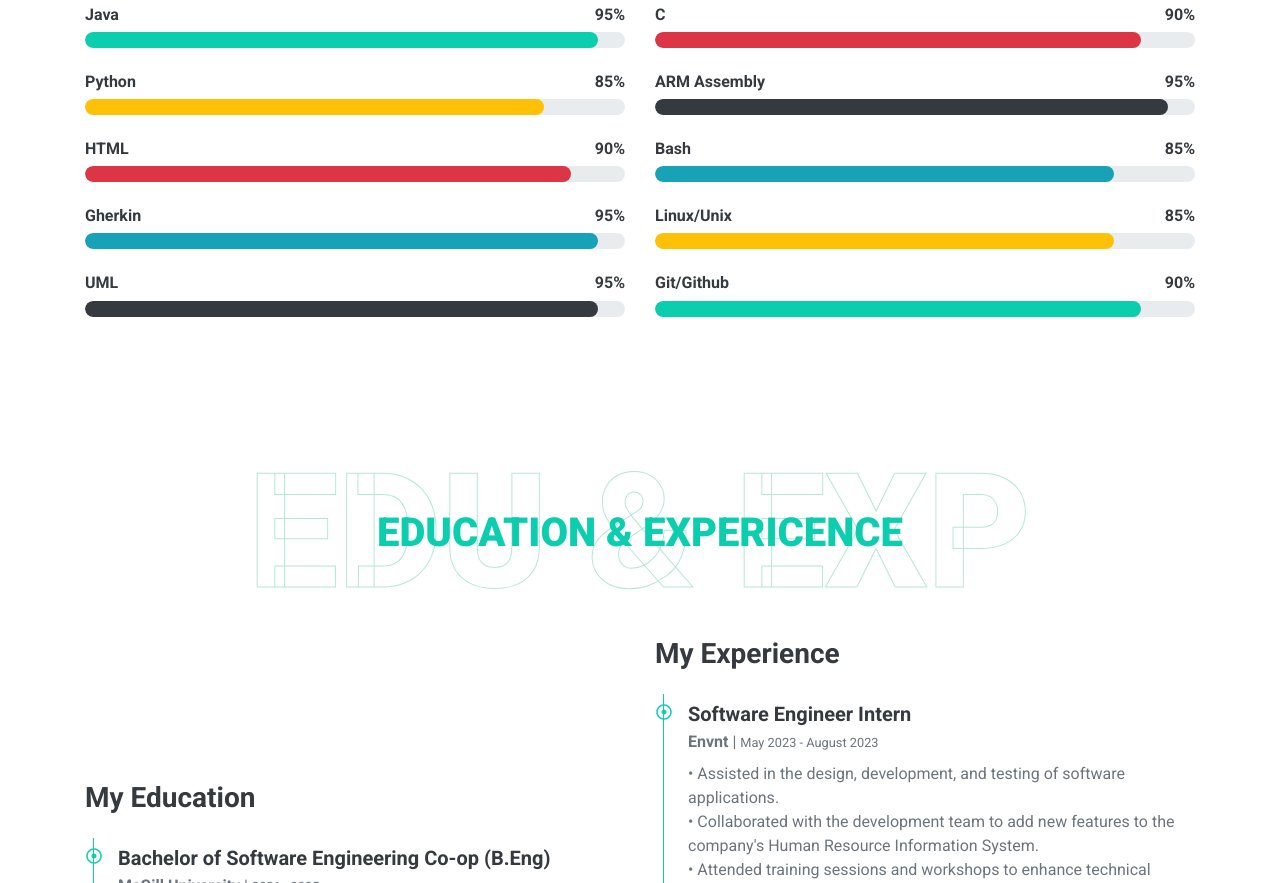
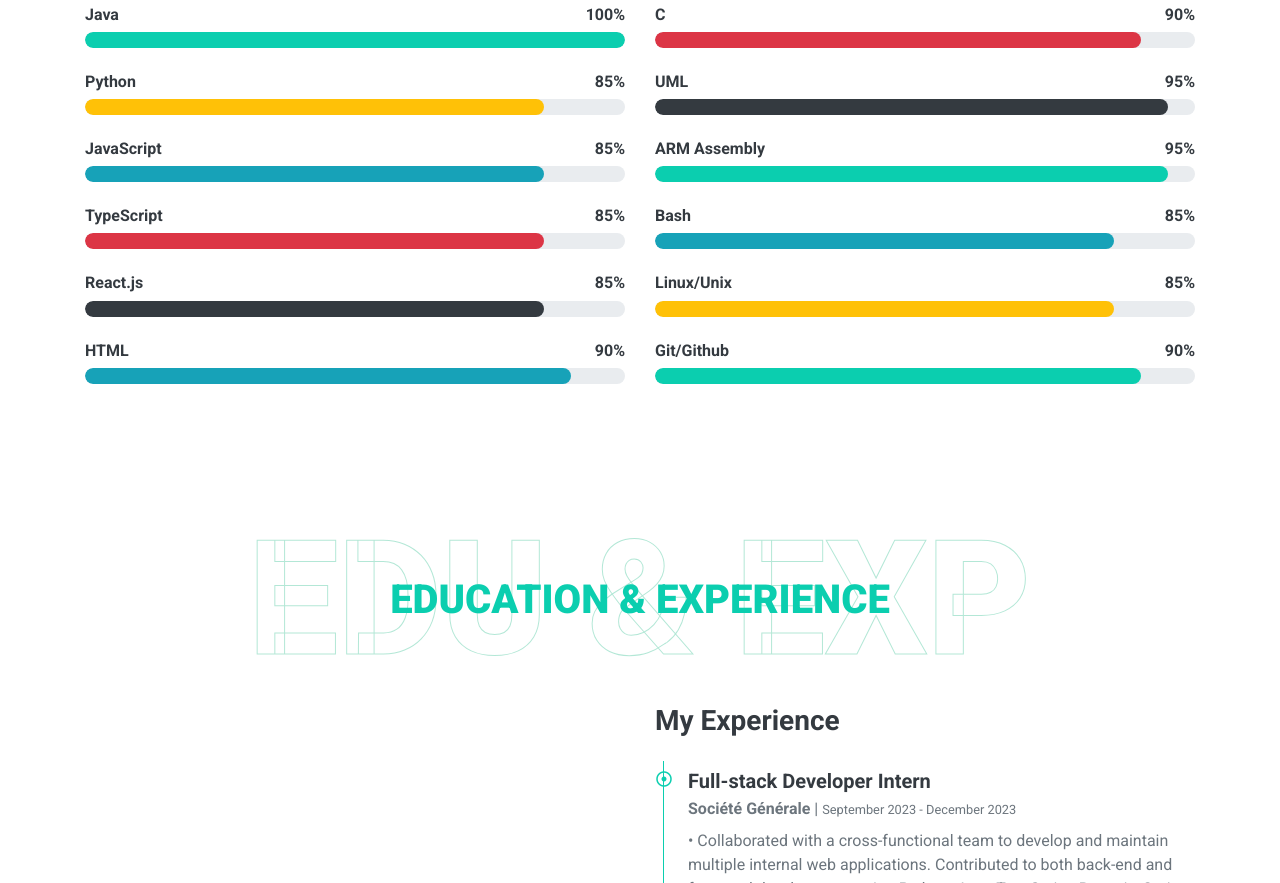
Before and after one commit to mohdels/mohdels.github.io, a plain HTML site: page index.html in a window 1280 px wide. Shown: the part 1917-2800 px from the top of the page. Drawn offline with nearby package versions, Linux system fonts and the light colour scheme.

Commit message:
Recent Updates to experience, skills, and CV

```diff
--- a/index.html
+++ b/index.html
@@ -90,7 +90,7 @@
                     <h3 class="mb-4">Software Engineering Student @ McGill University</h3>
                     <p>Are you ready to unlock the power of technology? I'm thrilled to introduce myself as a dynamic third-year Software Engineering student at McGill University. With a passion for innovation, I bring a diverse skill set that combines technical expertise with invaluable teamwork capabilities.
                     <br><br>
-                        In my journey, I have mastered a multitude of programming languages, including Java, Python, C, Javascript, HTML, and Bash. But it doesn't stop there! I have also delved into the realms of Git/Github, Unix/Linux, UML, PostgreSQL, and more. These tools have become second nature to me through immersive internships and engaging personal and university projects.
+                        In my journey, I have mastered a multitude of programming languages and tools, including Java, Python, C, Javascript, TypeScript, React.js, HTML, and Bash. But it doesn't stop there! I have also delved into the realms of Git/Github, Unix/Linux, UML, PostgreSQL, and more. These languages tools have become second nature to me through immersive internships and engaging personal and university projects.
                     <br><br>
                         Beyond my technical prowess, I thrive in collaborative environments. As a part-time ESL tutor, a dedicated Customer Experience Associate, and Vice-President of my college's student association, I have honed essential soft skills such as effective communication, inspirational leadership, and seamless teamwork.
                     <br><br>
@@ -116,10 +116,10 @@
                         <div class="skill mb-4">
                             <div class="d-flex justify-content-between">
                                 <h6 class="font-weight-bold">Java</h6>
-                                <h6 class="font-weight-bold">95%</h6>
+                                <h6 class="font-weight-bold">100%</h6>
                             </div>
                             <div class="progress">
-                                <div class="progress-bar bg-primary" role="progressbar" aria-valuenow="95" aria-valuemin="0" aria-valuemax="100"></div>
+                                <div class="progress-bar bg-primary" role="progressbar" aria-valuenow="100" aria-valuemin="0" aria-valuemax="100"></div>
                             </div>
                         </div>
                         <div class="skill mb-4">
@@ -133,29 +133,38 @@
                         </div>
                         <div class="skill mb-4">
                             <div class="d-flex justify-content-between">
+                                <h6 class="font-weight-bold">JavaScript</h6>
+                                <h6 class="font-weight-bold">85%</h6>
+                            </div>
+                            <div class="progress">
+                                <div class="progress-bar bg-info" role="progressbar" aria-valuenow="85" aria-valuemin="0" aria-valuemax="100"></div>
+                            </div>
+                        </div>
+                        <div class="skill mb-4">
+                            <div class="d-flex justify-content-between">
+                                <h6 class="font-weight-bold">TypeScript</h6>
+                                <h6 class="font-weight-bold">85%</h6>
+                            </div>
+                            <div class="progress">
+                                <div class="progress-bar bg-danger" role="progressbar" aria-valuenow="85" aria-valuemin="0" aria-valuemax="100"></div>
+                            </div>
+                        </div>
+                        <div class="skill mb-4">
+                            <div class="d-flex justify-content-between">
+                                <h6 class="font-weight-bold">React.js</h6>
+                                <h6 class="font-weight-bold">85%</h6>
+                            </div>
+                            <div class="progress">
+                                <div class="progress-bar bg-dark" role="progressbar" aria-valuenow="85" aria-valuemin="0" aria-valuemax="100"></div>
+                            </div>
+                        </div>
+                        <div class="skill mb-4">
+                            <div class="d-flex justify-content-between">
                                 <h6 class="font-weight-bold">HTML</h6>
                                 <h6 class="font-weight-bold">90%</h6>
                             </div>
                             <div class="progress">
-                                <div class="progress-bar bg-danger" role="progressbar" aria-valuenow="90" aria-valuemin="0" aria-valuemax="100"></div>
-                            </div>
-                        </div>
-                        <div class="skill mb-4">
-                            <div class="d-flex justify-content-between">
-                                <h6 class="font-weight-bold">Gherkin</h6>
-                                <h6 class="font-weight-bold">95%</h6>
-                            </div>
-                            <div class="progress">
-                                <div class="progress-bar bg-info" role="progressbar" aria-valuenow="95" aria-valuemin="0" aria-valuemax="100"></div>
-                            </div>
-                        </div>
-                        <div class="skill mb-4">
-                            <div class="d-flex justify-content-between">
-                                <h6 class="font-weight-bold">UML</h6>
-                                <h6 class="font-weight-bold">95%</h6>
-                            </div>
-                            <div class="progress">
-                                <div class="progress-bar bg-dark" role="progressbar" aria-valuenow="95" aria-valuemin="0" aria-valuemax="100"></div>
+                                <div class="progress-bar bg-info" role="progressbar" aria-valuenow="90" aria-valuemin="0" aria-valuemax="100"></div>
                             </div>
                         </div>
                     </div>
@@ -171,11 +180,20 @@
                         </div>
                         <div class="skill mb-4">
                             <div class="d-flex justify-content-between">
+                                <h6 class="font-weight-bold">UML</h6>
+                                <h6 class="font-weight-bold">95%</h6>
+                            </div>
+                            <div class="progress">
+                                <div class="progress-bar bg-dark" role="progressbar" aria-valuenow="95" aria-valuemin="0" aria-valuemax="100"></div>
+                            </div>
+                        </div>
+                        <div class="skill mb-4">
+                            <div class="d-flex justify-content-between">
                                 <h6 class="font-weight-bold">ARM Assembly</h6>
                                 <h6 class="font-weight-bold">95%</h6>
                             </div>
                             <div class="progress">
-                                <div class="progress-bar bg-dark" role="progressbar" aria-valuenow="95" aria-valuemin="0" aria-valuemax="100"></div>
+                                <div class="progress-bar bg-primary" role="progressbar" aria-valuenow="95" aria-valuemin="0" aria-valuemax="100"></div>
                             </div>
                         </div>
                         <div class="skill mb-4">
@@ -217,7 +235,7 @@
         <div class="container">
             <div class="position-relative d-flex align-items-center justify-content-center">
                 <h1 class="display-1 text-uppercase text-white" style="-webkit-text-stroke: 1px #23ba8858;">Edu & Exp</h1>
-                <h1 class="position-absolute text-uppercase text-primary">Education & Expericence</h1>
+                <h1 class="position-absolute text-uppercase text-primary">Education & Experience</h1>
             </div>
             <div class="row align-items-center">
                 <div class="col-lg-6">
@@ -247,12 +265,20 @@
                     <div class="border-left border-primary pt-2 pl-4 ml-2">
                         <div class="position-relative mb-4">
                             <i class="far fa-dot-circle text-primary position-absolute" style="top: 2px; left: -32px;"></i>
+                            <h5 class="font-weight-bold mb-1">Full-stack Developer Intern</h5>
+                            <p class="mb-2"><strong>Société Générale</strong> | <small>September 2023 - December 2023</small></p>
+                            <p>	• Collaborated with a cross-functional team to develop and maintain multiple internal web applications. Contributed to both back-end and front-end development, using Python, Java, TypeScript, React.js, Spring, and PostgreSQL.  <br>
+                                • Worked in an agile environment, participating in daily stand-ups, sprint planning, and retrospectives. <br>
+                                • Investigated and resolved critical bugs through rigorous debugging and testing, ensuring seamless functionality and maintaining a high-quality product standard.
+                            </p>
+                        </div>
+                        <div class="position-relative mb-4">
+                            <i class="far fa-dot-circle text-primary position-absolute" style="top: 2px; left: -32px;"></i>
                             <h5 class="font-weight-bold mb-1">Software Engineer Intern</h5>
                             <p class="mb-2"><strong>Envnt</strong> | <small>May 2023 - August 2023</small></p>
                             <p>	   • Assisted in the design, development, and testing of software applications. <br>
                                    • Collaborated with the development team to add new features to the company's Human Resource Information System. <br>
-                                   • Attended training sessions and workshops to enhance technical skills. <br>
-                            	   • Communicated progress and project updates to team members and supervisors.
+                                   • Collaborated with team members on code reviews, sharing knowledge, and providing constructive feedback to improve code quality.
                                 </p>
                         </div>
                         <div class="position-relative mb-4">
@@ -268,7 +294,7 @@
                         <div class="position-relative mb-4">
                             <i class="far fa-dot-circle text-primary position-absolute" style="top: 2px; left: -32px;"></i>
                             <h5 class="font-weight-bold mb-1">ESL Part-time Tutor</h5>
-                            <p class="mb-2"><strong>Engoo</strong> | <small>April 2022 - Present</small></p>
+                            <p class="mb-2"><strong>Engoo</strong> | <small>April 2022 - September 2023</small></p>
                             <p>Currently giving English lessons to non-native speakers. Involves organizing coursework for the students and tracking their progress.</p>
                         </div>
                         <div class="position-relative mb-4">
```
Also changed, not shown: 1 other file.
